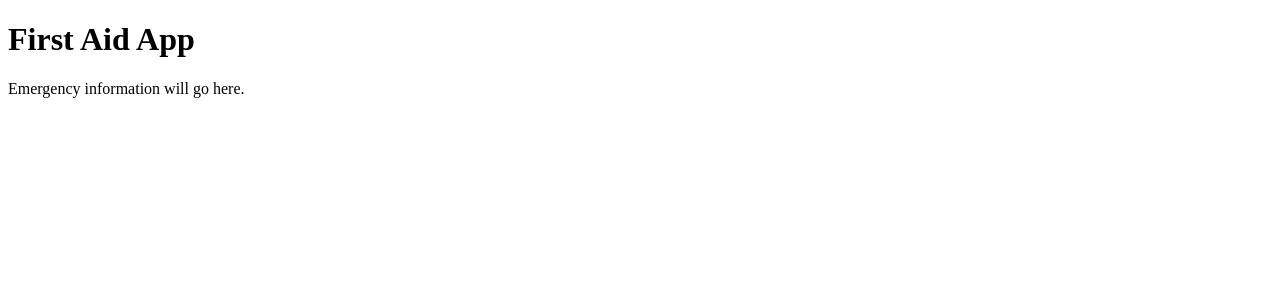
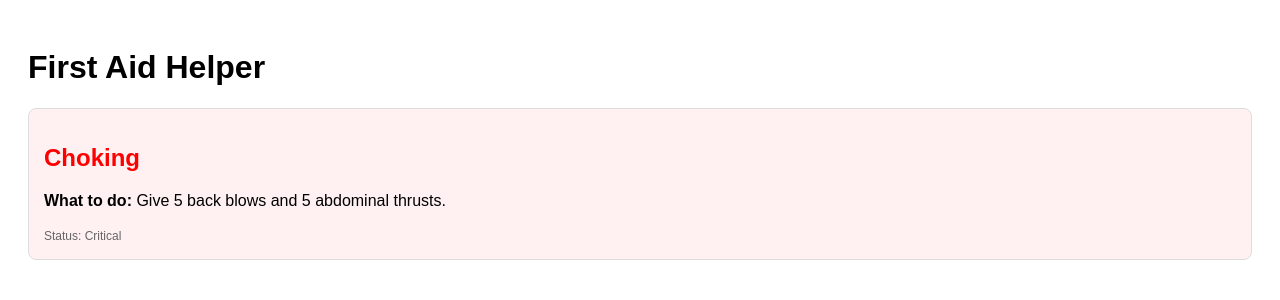
Before and after one commit to morinbh/first-aid-app, a React (Vite) app: page / in a window 1280 px wide. Shown: the top 300 px of the page. Built offline with nearby package versions, Linux system fonts and the light colour scheme.

Commit message:
Added first emergency card data

```diff
--- a/src/App.jsx
+++ b/src/App.jsx
@@ -1,10 +1,28 @@
 function App() {
+  // This is our data "object" for one emergency
+  const emergency = {
+    title: "Choking",
+    action: "Give 5 back blows and 5 abdominal thrusts.",
+    severity: "Critical"
+  };
+
   return (
-    <div>
-      <h1>First Aid App</h1>
-      <p>Emergency information will go here.</p>
+    <div style={{ padding: '20px', fontFamily: 'sans-serif' }}>
+      <h1>First Aid Helper</h1>
+
+      {/* This is our first 'Card' */}
+      <div style={{
+        border: '1px solid #ddd',
+        padding: '15px',
+        borderRadius: '8px',
+        backgroundColor: '#fff1f1'
+      }}>
+        <h2 style={{ color: 'red' }}>{emergency.title}</h2>
+        <p><strong>What to do:</strong> {emergency.action}</p>
+        <span style={{ fontSize: '12px', color: '#666' }}>Status: {emergency.severity}</span>
+      </div>
     </div>
-  )
+  );
 }
 
-export default App
+export default App;
```
